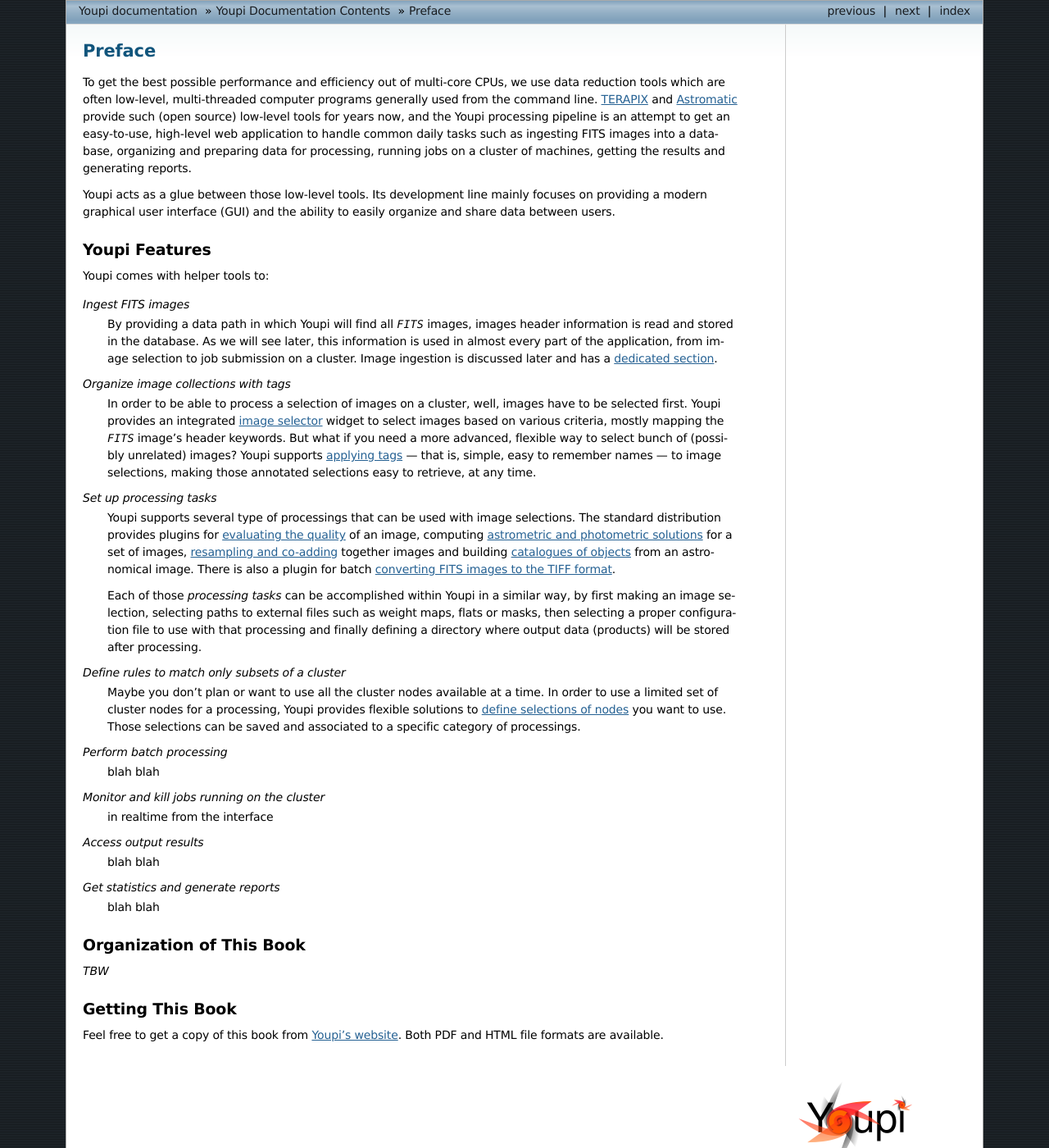
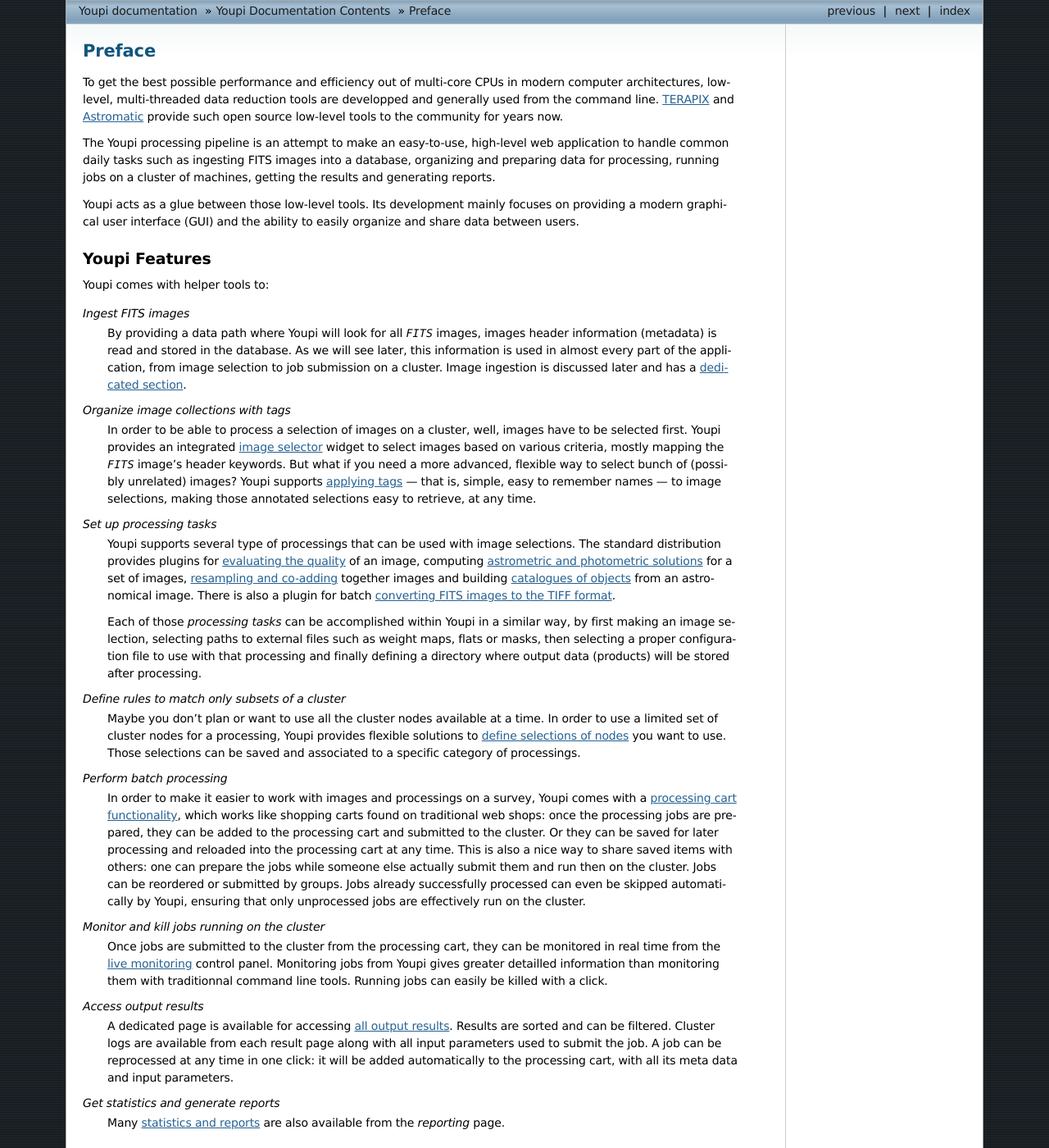
Before and after one commit to gotsunami/Youpi, a Sphinx documentation site: the page built from doc/handbook/source/preface.txt, in a window 1280 px wide and 1400 px high. Shown: the whole window at 82% size. Built offline with Sphinx 7.4.7, drawn with Linux system fonts in a browser that asks for light colours; formulas are drawn with MathJax 3; the version number could not be read and is left out; some of the changed text lies outside the part shown.

Commit message:
Handbook: preface complete

```diff
--- a/doc/handbook/source/preface.txt
+++ b/doc/handbook/source/preface.txt
@@ -2,16 +2,18 @@
 Preface
 *******
 
-To get the best possible performance and efficiency out of multi-core CPUs, we use data
-reduction tools which are often low-level, multi-threaded computer programs generally
-used from the command line. |terapix|_ and |astromatic|_ provide such (open source)
-low-level tools for years now, and the Youpi processing pipeline is an attempt to
-get an easy-to-use, high-level web application to handle common daily tasks such as
-ingesting FITS images into a database, organizing and preparing data for processing,
-running jobs on a cluster of machines, getting the results and generating reports.
+To get the best possible performance and efficiency out of multi-core CPUs in modern
+computer architectures, low-level, multi-threaded data reduction tools are developped and
+generally used from the command line. |terapix|_ and |astromatic|_ provide such open
+source low-level tools to the community for years now.
 
-Youpi acts as a glue between those low-level tools. Its development line mainly focuses
-on providing a modern graphical user interface (GUI) and the ability to easily organize and
+The Youpi processing pipeline is an attempt to make an easy-to-use, high-level web application
+to handle common daily tasks such as ingesting FITS images into a database, organizing and
+preparing data for processing, running jobs on a cluster of machines, getting the results
+and generating reports.
+
+Youpi acts as a glue between those low-level tools. Its development mainly focuses on
+providing a modern graphical user interface (GUI) and the ability to easily organize and
 share data between users.
 
 Youpi Features
@@ -20,8 +22,8 @@
 Youpi comes with helper tools to:
 
 *Ingest FITS images*
-    By providing a data path in which Youpi will find all `FITS` images, images header
-    information is read and stored in the database. As we will see later, this
+    By providing a data path where Youpi will look for all `FITS` images, images header
+    information (metadata) is read and stored in the database. As we will see later, this
     information is used in almost every part of the application, from image selection
     to job submission on a cluster. Image ingestion is discussed later and has
     a :ref:`dedicated section <ingestion_section>`.
@@ -56,22 +58,53 @@
     selections can be saved and associated to a specific category of processings.
 
 *Perform batch processing*
-    blah blah
+    In order to make it easier to work with images and processings on a survey, Youpi comes
+    with a :ref:`processing cart functionality <the_processing_cart>`, which works like
+    shopping carts found on traditional web shops: once the processing jobs are prepared,
+    they can be added to the processing cart and submitted to the cluster. Or they can be
+    saved for later processing and reloaded into the processing cart at any time. This is
+    also a nice way to share saved items with others: one can prepare the jobs while someone
+    else actually submit them and run then on the cluster. Jobs can be reordered or submitted
+    by groups. Jobs already successfully processed can even be skipped automatically by
+    Youpi, ensuring that only unprocessed jobs are effectively run on the cluster.
 
 *Monitor and kill jobs running on the cluster*
-    in realtime from the interface
+    Once jobs are submitted to the cluster from the processing cart, they can be monitored
+    in real time from the :ref:`live monitoring <live_monitoring>` control panel. Monitoring
+    jobs from Youpi gives greater detailled information than monitoring them with traditionnal
+    command line tools. Running jobs can easily be killed with a click.
 
 *Access output results*
-    blah blah
+    A dedicated page is available for accessing :ref:`all output results <processing_results>`.
+    Results are sorted and can be filtered. Cluster logs are available from each result page
+    along with all input parameters used to submit the job. A job can be reprocessed at any time
+    in one click: it will be added automatically to the processing cart, with all its meta data
+    and input parameters.
 
 *Get statistics and generate reports*
-    blah blah
+    Many :ref:`statistics and reports <reports>` are also available from the *reporting* page.
 
 
 Organization of This Book
 =========================
 
-*TBW*
+We will first introduce some material about the :doc:`installation <installation>`,
+configuration and software dependencies required to run Youpi.
+
+In a second part, we will start a detailled :doc:`guided tour of the functionalities <tour>`,
+showing how the user interface is organized, whereas the details of image processing will
+be deeply discussed in the :doc:`processing images <processing>` part, with some examples
+and concrete cases.
+
+As you will see, Youpi also comes with an admin interface that can be useful to manage
+users and groups and setting user permissions for restricting access. We will discuss
+those points in the :doc:`administration` part.
+
+Since Youpi is open source software, we dedicate an :doc:`entire chapter <dive>` to
+developers wishing to contribute to Youpi by improving the code base or writting new
+plugins.
+
+Finally, :doc:`faq` for both users and developers get a dedicated section.
 
 
 Getting This Book
--- a/doc/handbook/source/tour.txt
+++ b/doc/handbook/source/tour.txt
@@ -688,6 +688,8 @@
 Every item is saved according to your default permissions policy. You can decide to share items
 with a group of users exclusively or make it available for anyone.
 
+.. _live_monitoring:
+
 Live Monitoring of Processings
 ==============================
 
@@ -701,6 +703,8 @@
 assuming that you give data permissions to your team, they could do the same.The interface
 for live monitoring is decomposed in pages referencing 10 running jobs per pages (pages are
 represented by the top red numbers above jobs).
+
+.. _processing_results:
 
 Processing Results
 ==================
@@ -727,6 +731,8 @@
 processing, to resume processing images status. It is a quick way to know if 100% of your images
 group has been successfully processed.
 
+.. _reports:
+
 Generating Reports
 ==================
 
```
